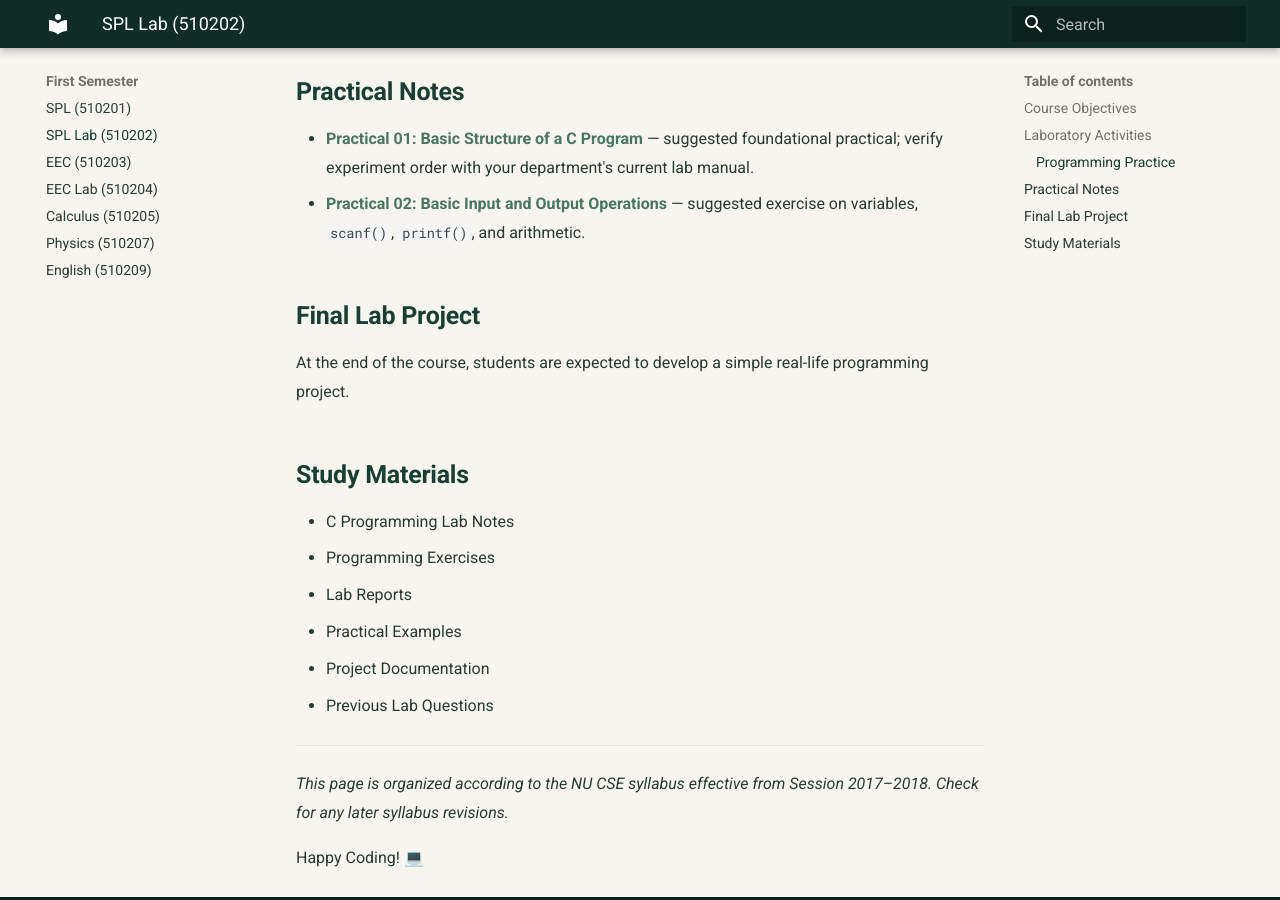
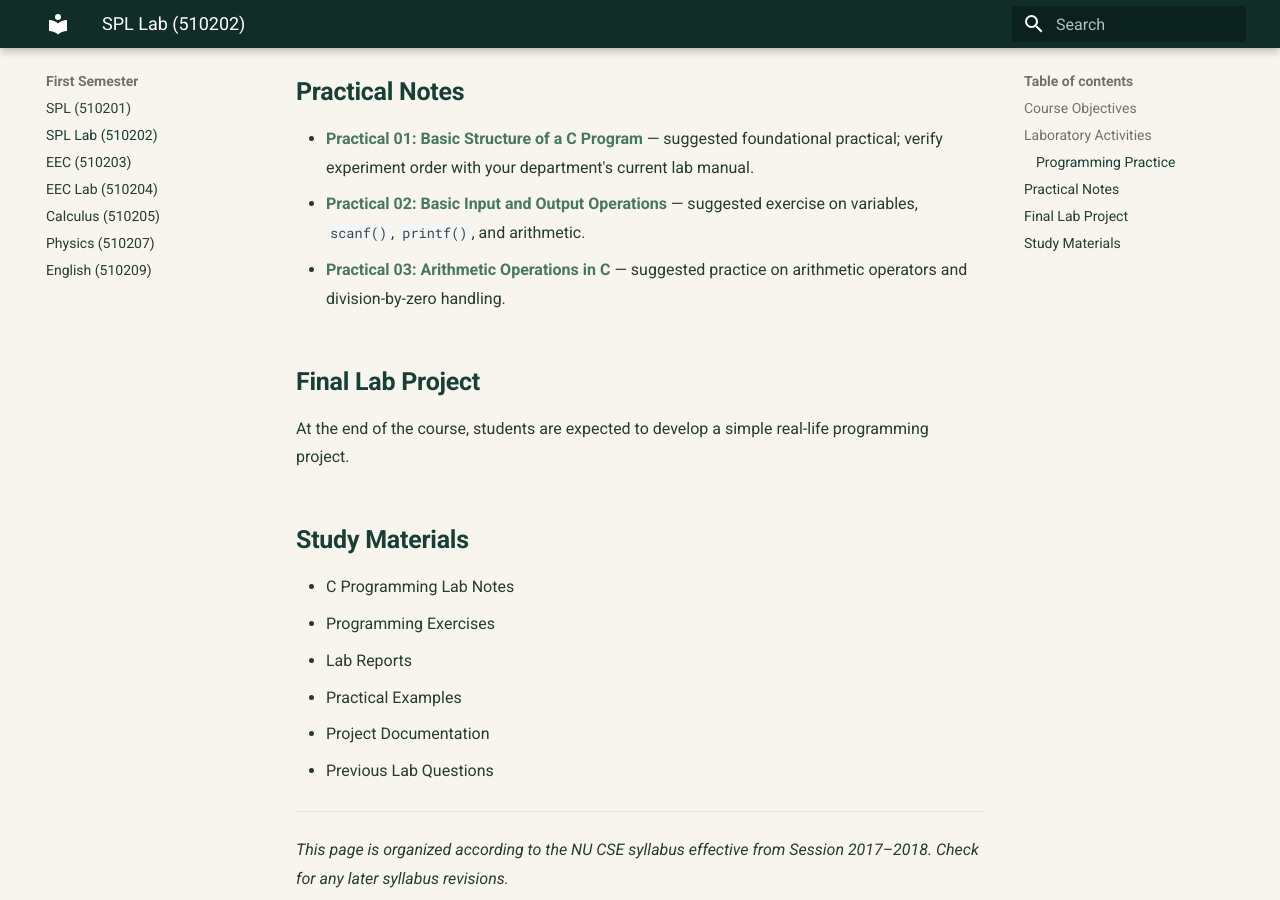
Before and after one commit to taimiyatahsin0-png/nu-cse-notes-store, an MkDocs documentation site: the page built from docs/subjects/spl-lab/index.md, in a window 1280 px wide and 900 px high, scrolled down 1135 px. Built offline with MkDocs 1.6.1 and Material for MkDocs 9.7.7, drawn with Linux system fonts in a browser that asks for light colours.

Commit message:
Link SPL Lab practical 03

```diff
--- a/docs/subjects/spl-lab/index.md
+++ b/docs/subjects/spl-lab/index.md
@@ -35,6 +35,7 @@ Students will regularly solve programming problems to improve their practical pr
 
 - [Practical 01: Basic Structure of a C Program](01-basic-structure-of-c-program.md) — suggested foundational practical; verify experiment order with your department's current lab manual.
 - [Practical 02: Basic Input and Output Operations](02-basic-input-output-and-addition.md) — suggested exercise on variables, `scanf()`, `printf()`, and arithmetic.
+- [Practical 03: Arithmetic Operations in C](03-arithmetic-operations.md) — suggested practice on arithmetic operators and division-by-zero handling.
 
 ## Final Lab Project
 
```
